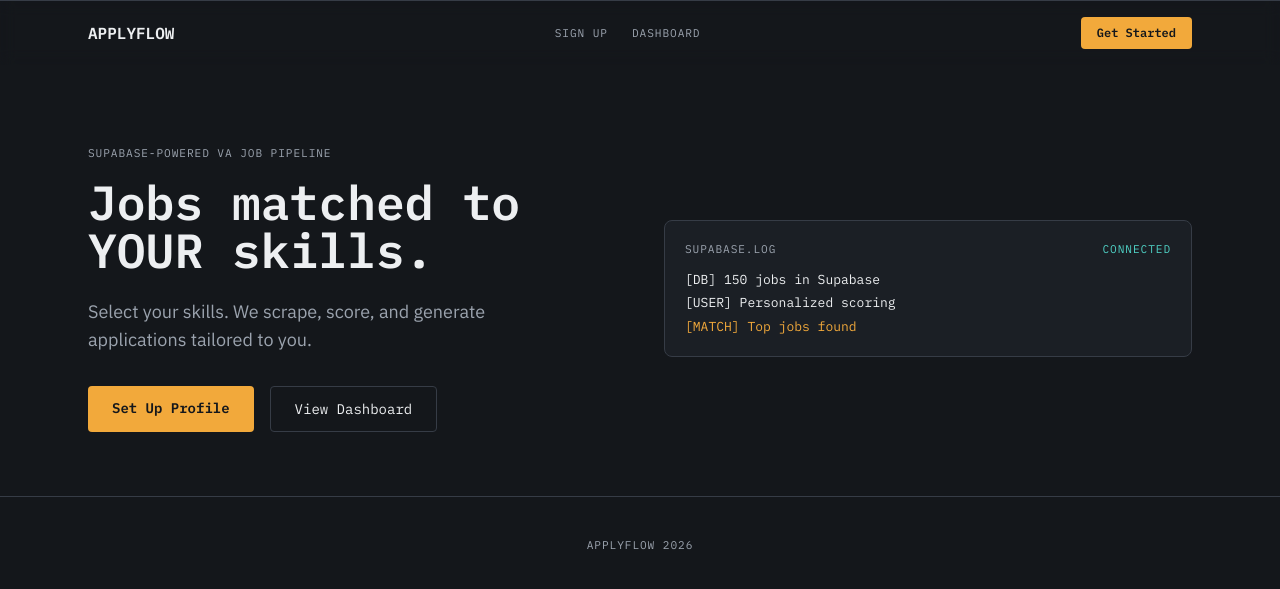
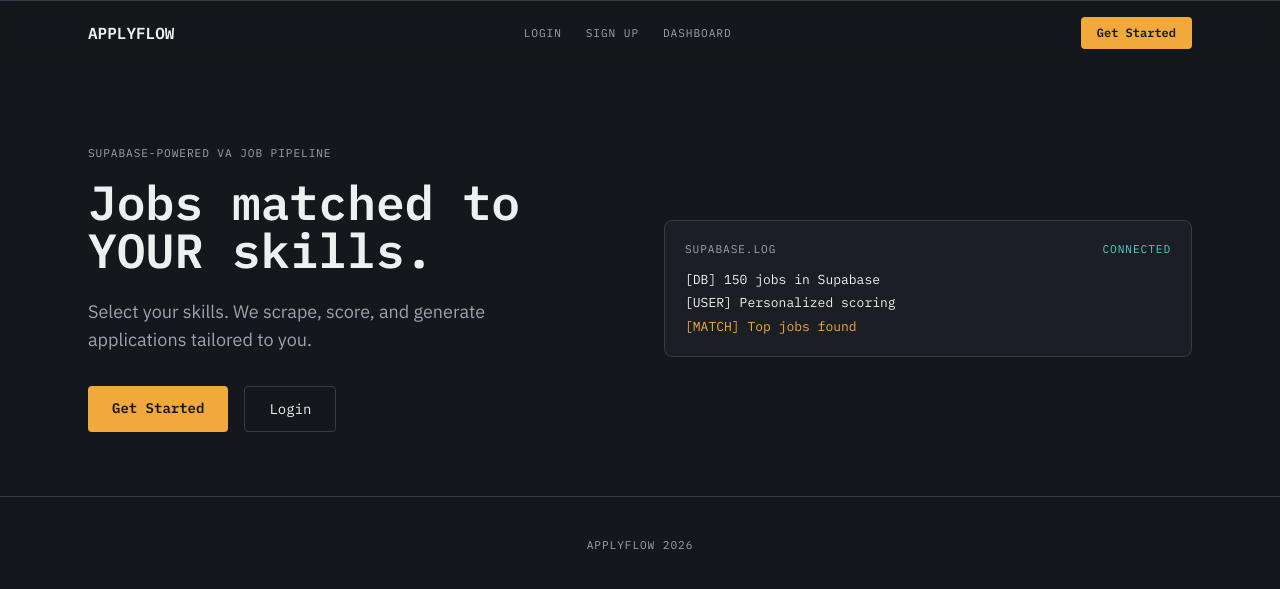
Before and after one commit to janacibron/applyflow, a Python web app: template templates/landing.html in a window 1280 px wide. Shown: the top 589 px of the page. Run offline with Jinja, Linux system fonts and the light colour scheme; the template is opened without the code that fills it, so the values that code supplies are empty; some libraries are stand-ins or nearby versions.

Commit message:
Fix landing nav - add Login, fix Dashboard link

```diff
--- a/templates/landing.html
+++ b/templates/landing.html
@@ -19,14 +19,14 @@
 <body>
   <header class="sticky top-0 z-40 backdrop-blur bg-[var(--graphite)]/85 divider"><div class="max-w-6xl mx-auto px-6 h-16 flex items-center justify-between">
     <a href="/" class="font-mono-brand font-semibold">APPLYFLOW</a>
-    <nav class="flex items-center gap-6 tag"><a href="/signup" class="hover:text-[var(--cyan)]">Sign Up</a><a href="/app" class="hover:text-[var(--cyan)]">Dashboard</a></nav>
+    <nav class="flex items-center gap-6 tag"><a href="/login" class="hover:text-[var(--cyan)]">Login</a><a href="/signup" class="hover:text-[var(--cyan)]">Sign Up</a><a href="/dashboard" class="hover:text-[var(--cyan)]">Dashboard</a></nav>
     <a href="/signup" class="btn-primary text-xs px-4 py-2 rounded">Get Started</a>
   </div></header>
   <section class="max-w-6xl mx-auto px-6 pt-20 pb-16 grid md:grid-cols-2 gap-12 items-center">
     <div><p class="tag mb-4">Supabase-powered VA job pipeline</p>
     <h1 class="font-mono-brand font-semibold text-4xl md:text-5xl leading-tight">Jobs matched to YOUR skills.</h1>
     <p class="mt-6 text-lg text-[var(--manifest-dim)] max-w-md">Select your skills. We scrape, score, and generate applications tailored to you.</p>
-    <div class="mt-8 flex gap-4"><a href="/signup" class="btn-primary px-6 py-3 rounded text-sm">Set Up Profile</a><a href="/app" class="btn-ghost px-6 py-3 rounded text-sm">View Dashboard</a></div></div>
+    <div class="mt-8 flex gap-4"><a href="/signup" class="btn-primary px-6 py-3 rounded text-sm">Get Started</a><a href="/login" class="btn-ghost px-6 py-3 rounded text-sm">Login</a></div></div>
     <div class="panel p-5 font-mono-brand text-[13px]"><div class="flex justify-between mb-3"><span class="tag">supabase.log</span><span class="tag text-[var(--cyan)]">connected</span></div>
     <div class="space-y-1"><div>[DB] 150 jobs in Supabase</div><div>[USER] Personalized scoring</div><div class="text-[var(--amber)]">[MATCH] Top jobs found</div></div></div>
   </section>
```
